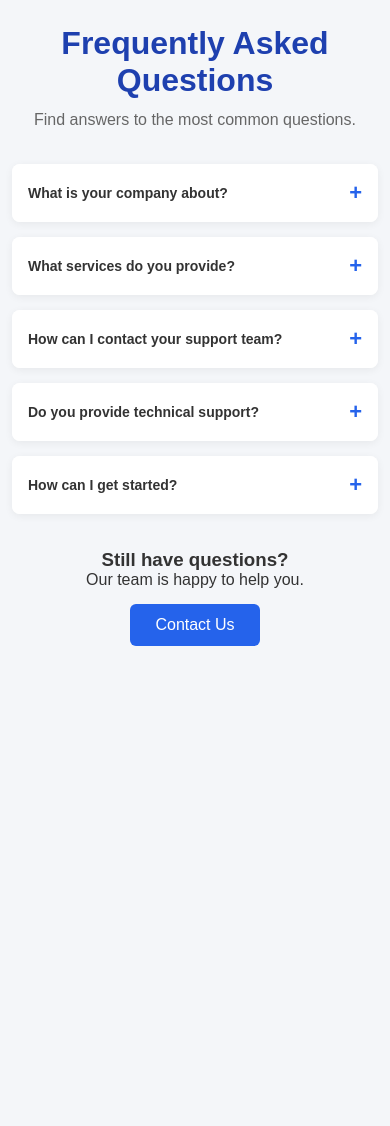
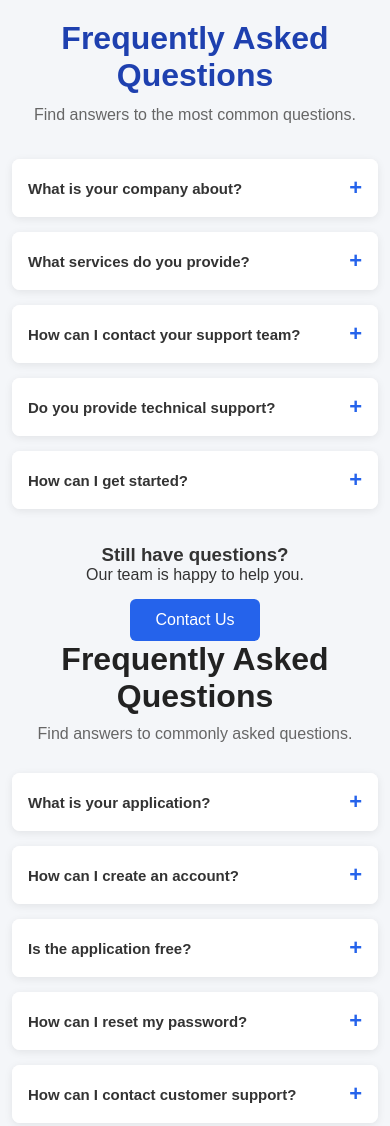
Before and after one commit to QMS-MN/VPS-Prac, a plain HTML site: page faq.html in a window 390 px wide. Before the commit the page ends 844 px from the top, so only its background shows below. Drawn offline with Linux system fonts and the light colour scheme.

Commit message:
updating faq.html file to github

```diff
--- a/faq.html
+++ b/faq.html
@@ -260,3 +260,197 @@
 
 </body>
 </html>
+
+<!DOCTYPE html>
+<html lang="en">
+<head>
+    <meta charset="UTF-8">
+    <meta name="viewport" content="width=device-width, initial-scale=1.0">
+    <title>FAQ - Frequently Asked Questions</title>
+
+    <style>
+        * {
+            margin: 0;
+            padding: 0;
+            box-sizing: border-box;
+        }
+
+        body {
+            font-family: Arial, sans-serif;
+            background: #f4f6f9;
+            padding: 40px 20px;
+        }
+
+        .faq-container {
+            max-width: 800px;
+            margin: auto;
+        }
+
+        h1 {
+            text-align: center;
+            margin-bottom: 10px;
+            color: #222;
+        }
+
+        .subtitle {
+            text-align: center;
+            color: #666;
+            margin-bottom: 30px;
+        }
+
+        .faq-item {
+            background: white;
+            margin-bottom: 15px;
+            border-radius: 8px;
+            box-shadow: 0 2px 8px rgba(0,0,0,0.08);
+            overflow: hidden;
+        }
+
+        .faq-question {
+            width: 100%;
+            padding: 20px;
+            border: none;
+            background: white;
+            text-align: left;
+            font-size: 17px;
+            font-weight: bold;
+            cursor: pointer;
+            display: flex;
+            justify-content: space-between;
+            align-items: center;
+        }
+
+        .faq-question:hover {
+            background: #f0f5ff;
+        }
+
+        .faq-question span {
+            font-size: 22px;
+            color: #2563eb;
+        }
+
+        .faq-answer {
+            display: none;
+            padding: 0 20px 20px;
+            color: #555;
+            line-height: 1.6;
+        }
+
+        .faq-item.active .faq-answer {
+            display: block;
+        }
+
+        .faq-item.active .faq-question {
+            color: #2563eb;
+        }
+
+        @media (max-width: 600px) {
+            body {
+                padding: 20px 12px;
+            }
+
+            .faq-question {
+                font-size: 15px;
+                padding: 16px;
+            }
+        }
+    </style>
+</head>
+
+<body>
+
+    <div class="faq-container">
+
+        <h1>Frequently Asked Questions</h1>
+        <p class="subtitle">
+            Find answers to commonly asked questions.
+        </p>
+
+        <div class="faq-item">
+            <button class="faq-question">
+                What is your application?
+                <span>+</span>
+            </button>
+            <div class="faq-answer">
+                Our application helps users manage their activities
+                through a simple and user-friendly platform.
+            </div>
+        </div>
+
+        <div class="faq-item">
+            <button class="faq-question">
+                How can I create an account?
+                <span>+</span>
+            </button>
+            <div class="faq-answer">
+                Click on the Register button, enter your details,
+                and submit the registration form.
+            </div>
+        </div>
+
+        <div class="faq-item">
+            <button class="faq-question">
+                Is the application free?
+                <span>+</span>
+            </button>
+            <div class="faq-answer">
+                We provide both free and premium plans.
+                You can select a plan based on your requirements.
+            </div>
+        </div>
+
+        <div class="faq-item">
+            <button class="faq-question">
+                How can I reset my password?
+                <span>+</span>
+            </button>
+            <div class="faq-answer">
+                Click on Forgot Password on the login page.
+                Enter your registered email address to receive
+                password reset instructions.
+            </div>
+        </div>
+
+        <div class="faq-item">
+            <button class="faq-question">
+                How can I contact customer support?
+                <span>+</span>
+            </button>
+            <div class="faq-answer">
+                You can contact our support team through the
+                Contact Us page or by sending an email.
+            </div>
+        </div>
+
+    </div>
+
+    <script>
+        const faqItems = document.querySelectorAll(".faq-item");
+
+        faqItems.forEach(item => {
+            const question = item.querySelector(".faq-question");
+
+            question.addEventListener("click", () => {
+
+                // Close other FAQ items
+                faqItems.forEach(faq => {
+                    if (faq !== item) {
+                        faq.classList.remove("active");
+                        faq.querySelector("span").textContent = "+";
+                    }
+                });
+
+                // Toggle current FAQ
+                item.classList.toggle("active");
+
+                const icon = item.querySelector("span");
+
+                icon.textContent = item.classList.contains("active")
+                    ? "-"
+                    : "+";
+            });
+        });
+    </script>
+
+</body>
+</html>
```
